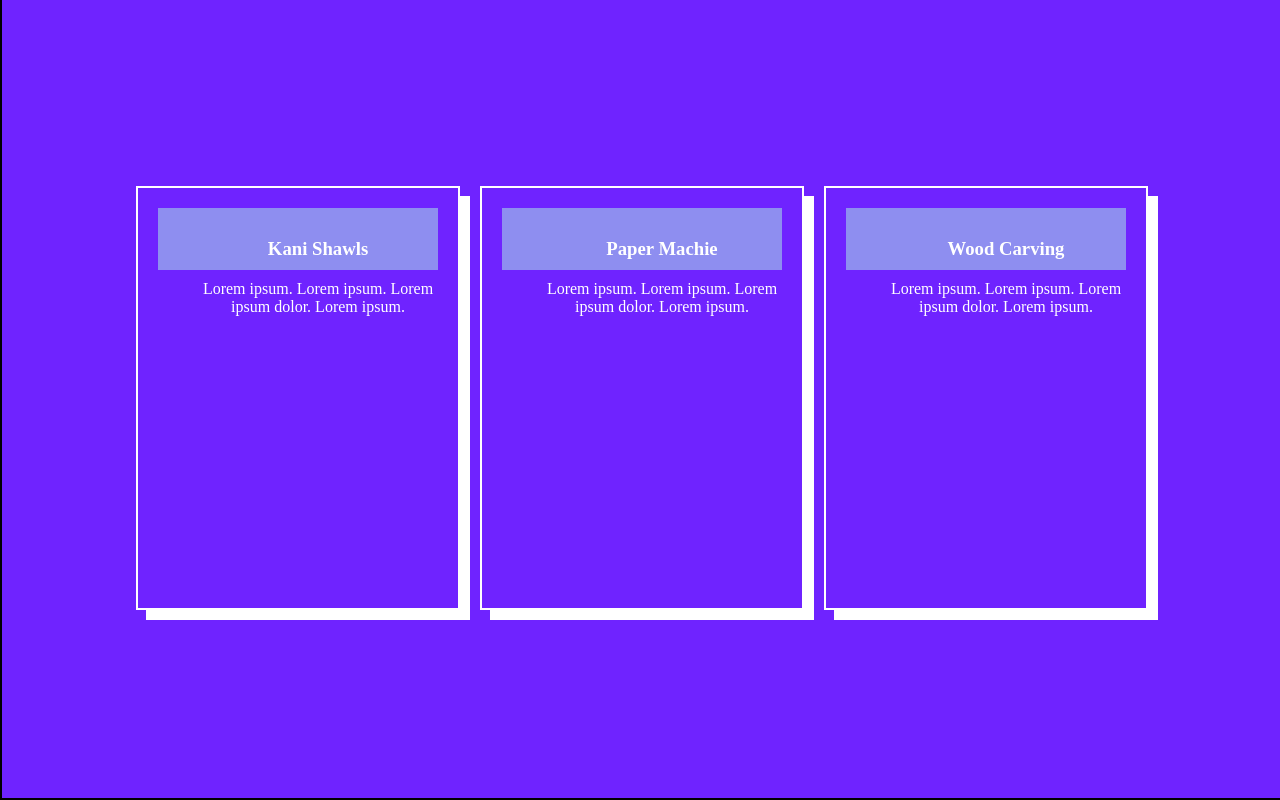
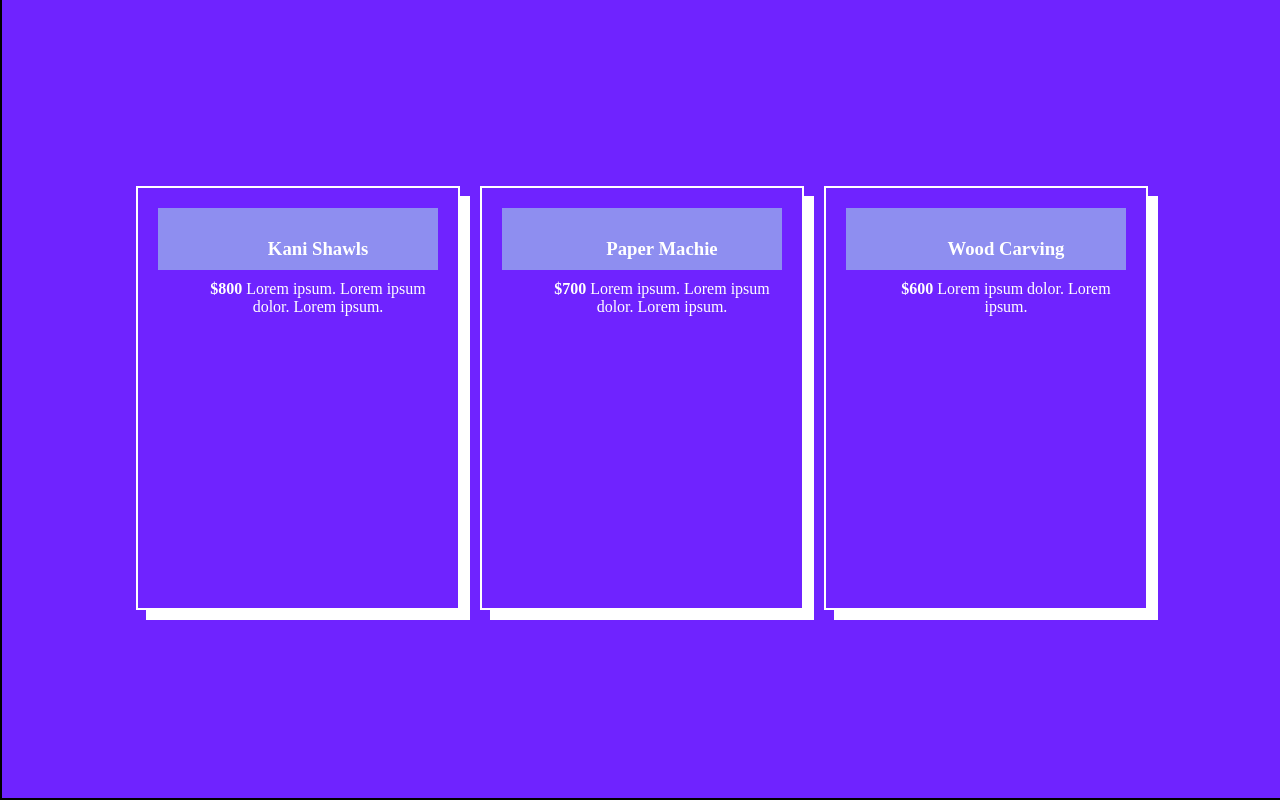
Before and after one commit to r-ahmed2022/Product-Landing-v2, a plain HTML site: page index.html in a window 1280 px wide. Shown: the part 1828-2628 px from the top of the page. Drawn offline with Linux system fonts and the light colour scheme.

```diff
--- a/index.html
+++ b/index.html
@@ -58,7 +58,8 @@
    <div id="col-1">
    <h3>Kani Shawls</h3>
    <p>
-   Lorem ipsum.
+     <strong>
+    $800</strong>
    Lorem ipsum.
    Lorem ipsum dolor.
    Lorem ipsum.
@@ -67,7 +68,8 @@
   <div id="col-2">
     <h3>Paper Machie</h3>
     <p>
-    Lorem ipsum.
+      <strong>
+     $700</strong>
     Lorem ipsum.
     Lorem ipsum dolor.
     Lorem ipsum.
@@ -76,8 +78,8 @@
  <div id="col-3">
    <h3>Wood Carving</h3>
    <p>
-   Lorem ipsum.
-   Lorem ipsum.
+   <strong>
+  $600</strong>
    Lorem ipsum dolor.
    Lorem ipsum.
    </p>
```
